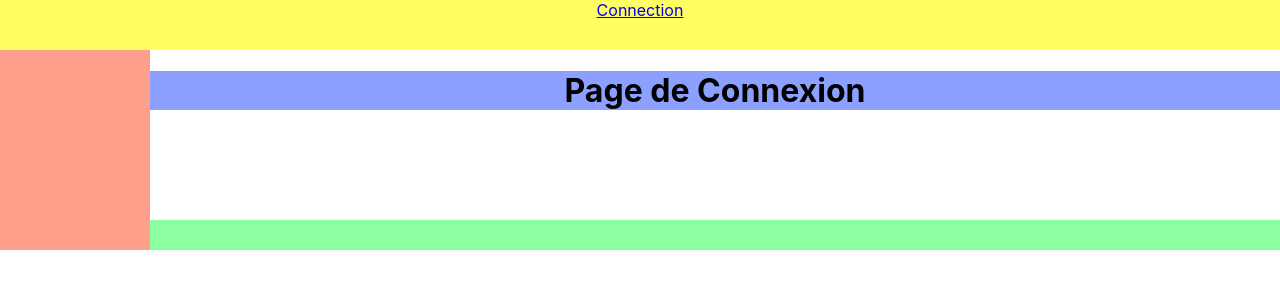
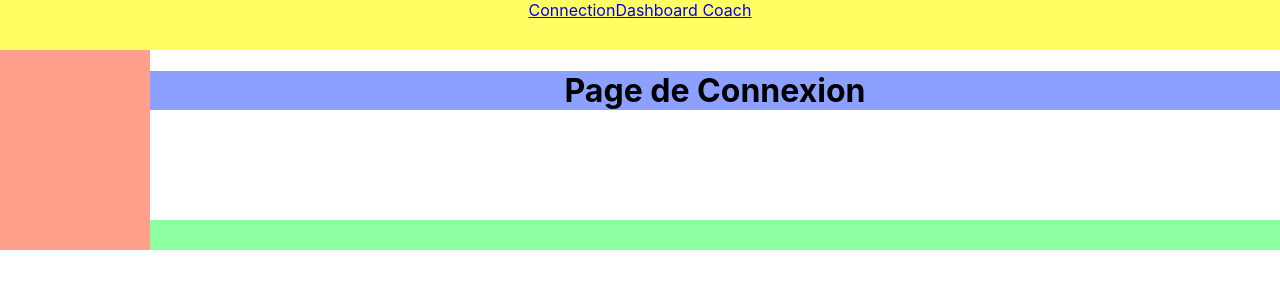
Before and after one commit to WildCodeSchool/Lyon-js-202005-project-starduck, a React (Create React App) app: page / in a window 1280 px wide. Shown: the top 300 px of the page. Built offline with nearby package versions, Linux system fonts and the light colour scheme.

Commit message:
Added Structured to deploy components

```diff
--- a/src/components/WorkingMenu.js
+++ b/src/components/WorkingMenu.js
@@ -14,8 +14,9 @@ function WorkingMenu() {
         <nav>
           <div>
             <span><Link to="/">Connection</Link></span>
-            {/* <span><Link to="/sign-in">Sign In</Link></span>
-            <span><Link to="/dashboard-coach">Dashboard Coach</Link></span>
+             {/* <span><Link to="/sign-in">Sign In</Link></span> */}
+             <span><Link to="/dashboard-coach">Dashboard Coach</Link></span>
+            {/*
             <span><Link to="/rome-research">Rome Research</Link></span>
             <span><Link to="/rome-vs-candidate">Rome Vs Candidate</Link></span>
             <span><Link to="/candidates-management">Candidates Management</Link></span>
@@ -25,19 +26,6 @@ function WorkingMenu() {
             <span><Link to="/candidate-soft-skills">Candidate Soft skills</Link></span> */}
           </div>
         </nav>
-
-        {/* <Switch>
-          <Route exact path="/" component={Connection}/>
-            <Route path="/sign-in" component={SignIn}/>
-          <Route path="/dashboard-coach" component={DashboardCoach}/>
-          <Route path="/rome-research" component={RomeResearch}/>
-          <Route path="/rome-vs-candidate" component={RomeVsCandidate}/>
-          <Route path="/Candidates-management" component={CandidatesManagement}/>
-          <Route path="/edit-profile" component={EditProfile}/>
-          <Route path="/dashboard-candidate" component={DashboardCandidate}/>
-          <Route path="/edit-soft-skills" component={EditSoftSkills}/>
-          <Route path="/candidate-soft-skills" component={CandidateSoftSkills}/>
-          </Switch> */}
       </div>
   )
 }
--- a/src/layout/main.js
+++ b/src/layout/main.js
@@ -18,6 +18,7 @@ function Main() {
           <Route exact path="/" component={Connection}/>
           <Route path="/dashboard-coach" component={DashboardCoach}/>
           {/* <Route path="/rome-research" component={RomeResearch}/>
+          <Route path="/sign-in" component={SignIn}/>
           <Route path="/rome-vs-candidate" component={RomeVsCandidate}/>
           <Route path="/Candidates-management" component={CandidatesManagement}/>
           <Route path="/edit-profile" component={EditProfile}/>
```
